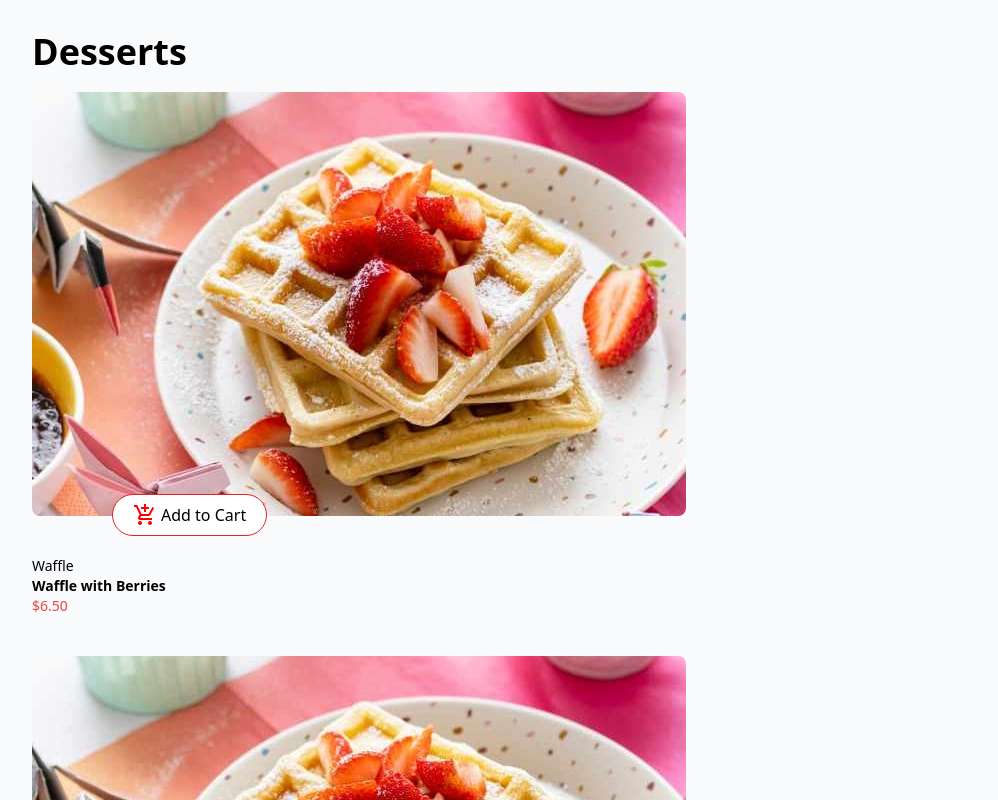
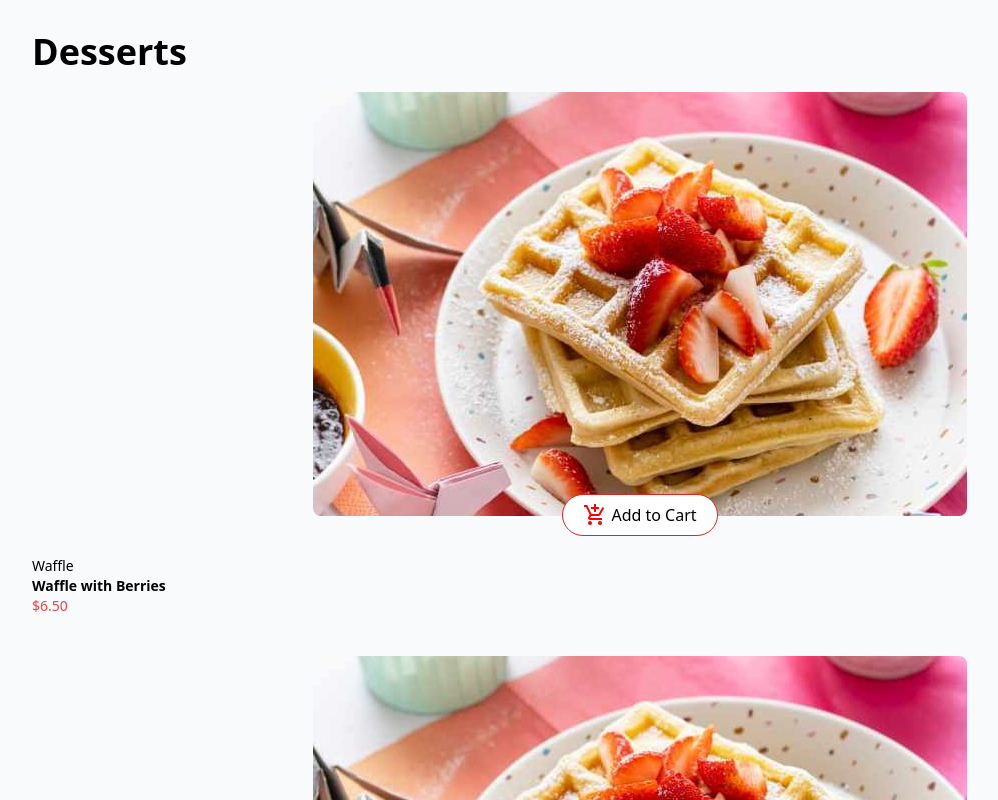
Before and after one commit to matroxok/product-list-with-cart, a React (Vite) app in the folder cart-app/: page / in a window 1280 px wide. Shown: the top 800 px of the page, without its empty margins (0-998 px from the left). Built offline with nearby package versions, Linux system fonts and the light colour scheme.

Commit message:
added counter, style buttons after click

```diff
--- a/cart-app/src/components/addCartButton.jsx
+++ b/cart-app/src/components/addCartButton.jsx
@@ -1,32 +1,48 @@
 import AddShoppingCartIcon from '@mui/icons-material/AddShoppingCart'
+import AddIcon from '@mui/icons-material/Add'
+import RemoveIcon from '@mui/icons-material/Remove'
 import { useState } from 'react'
+import { useTheme } from '@emotion/react'
 
 const AddCartButton = () => {
 	const [showButton, setShowButton] = useState(false) // Użyj bardziej opisowej nazwy
-	const [count, setCount] = useState(0)
 	const [isAdded, setIsAdded] = useState(false)
+	const [isClicked, setIsClicked] = useState(false)
+	const [counter, setCounter] = useState(0)
+	const [isClickedMinus, setIsClickedMinus] = useState(false)
 
 	const handleClick = () => {
 		setShowButton(true)
-		setCount(count + 1) // Zwiększamy licznik kliknięć
 		setIsAdded(true)
+		setIsClicked(true)
+		setCounter(prevCount => prevCount + 1)
+	}
+
+	const minusCouner = () => {
+		console.log(counter)
 	}
 
 	return (
-		<div>
+		<div className="absolute -bottom-5">
 			<button
 				onClick={handleClick}
-				className="w-auto h-auto absolute -bottom-5 start-20 bg-white px-5 py-2 rounded-full flex gap-1 items-center justify-center border border-red-600 hover:scale-110 ease-in-out duration-300 focus:bg-red-400">
+				className={
+					isClicked
+						? 'flex justify-center items-center bg-red-600 text-white px-2  py-2 gap-12 rounded-full'
+						: 'bg-white px-5 py-2 rounded-full flex gap-1 items-center justify-center border border-red-600 hover:scale-110 ease-in-out duration-300'
+				}>
 				{showButton && (
-					<div>
-						<p>Testowy przycisk</p>
+					<div
+						onClick={minusCouner}
+						className="bg-red-800 rounded-full flex justify-center items-center  hover:scale-110">
+						<RemoveIcon />
 					</div>
 				)}
 				{isAdded || <AddShoppingCartIcon sx={{ color: 'red' }} />}
-				{isAdded ? <p>{count}</p> : <p>Add to Cart</p>}
+				{isAdded ? <p className="font-bold text-xl">{counter}</p> : <p>Add to Cart</p>}
 				{showButton && (
-					<div>
-						<p>Testowy przycisk</p>
+					<div className="bg-red-800 rounded-full flex justify-center items-center  hover:scale-110">
+						<AddIcon />
 					</div>
 				)}
 			</button>
--- a/cart-app/src/components/product-box.jsx
+++ b/cart-app/src/components/product-box.jsx
@@ -3,9 +3,9 @@ import AddCartButton from './addCartButton'
 const ProductBox = () => {
 	return (
 		<div className="w-full h-auto flex flex-col justify-center mb-10">
-			<div className="relative">
+			<div className={'relative flex justify-center'}>
+				<AddCartButton />
 				<img className="rounded-lg" src="/assets/image-waffle-mobile.jpg" alt="" />
-				<AddCartButton></AddCartButton>
 			</div>
 			<div className="mt-10 text-sm">
 				<p className="font-thin">Waffle</p>
--- a/cart-app/src/icons/siteIcons.jsx
+++ /dev/null
@@ -1,28 +0,0 @@
-export const PlusIcon = ({ color }) => {
-	return (
-		<svg fill={color} xmlns="http://www.w3.org/2000/svg" width="21" height="20" viewBox="0 0 21 20">
-			<g fill="#C73B0F" clip-path="url(#a)">
-				<path d="M6.583 18.75a1.25 1.25 0 1 0 0-2.5 1.25 1.25 0 0 0 0 2.5ZM15.334 18.75a1.25 1.25 0 1 0 0-2.5 1.25 1.25 0 0 0 0 2.5ZM3.446 1.752a.625.625 0 0 0-.613-.502h-2.5V2.5h1.988l2.4 11.998a.625.625 0 0 0 .612.502h11.25v-1.25H5.847l-.5-2.5h11.238a.625.625 0 0 0 .61-.49l1.417-6.385h-1.28L16.083 10H5.096l-1.65-8.248Z" />
-				<path d="M11.584 3.75v-2.5h-1.25v2.5h-2.5V5h2.5v2.5h1.25V5h2.5V3.75h-2.5Z" />
-			</g>
-			<defs>
-				<clipPath id="a">
-					<path fill="#fff" d="M.333 0h20v20h-20z" />
-				</clipPath>
-			</defs>
-		</svg>
-	)
-}
-
-const MinusIocn = ({ color }) => {
-	return (
-		<svg xmlns="http://www.w3.org/2000/svg" width="10" height="10" fill={color} viewBox="0 0 10 10">
-			<path
-				fill="#CAAFA7"
-				d="M8.375 9.375 5 6 1.625 9.375l-1-1L4 5 .625 1.625l1-1L5 4 8.375.625l1 1L6 5l3.375 3.375-1 1Z"
-			/>
-		</svg>
-	)
-}
-
-export default MinusIocn
```
